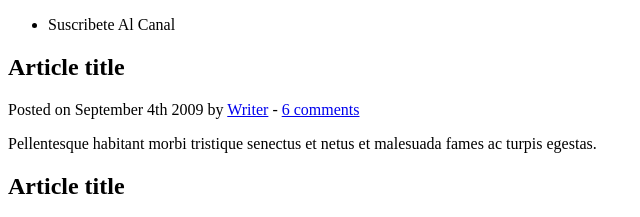
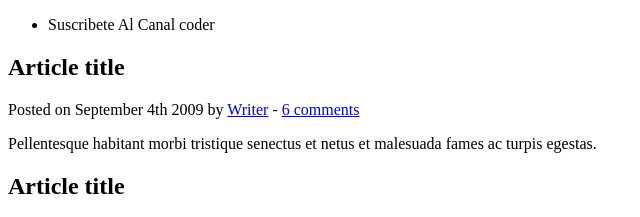
Before and after one commit to bonanza1958/demo-repo2, a plain HTML site: page index.html in a window 1280 px wide. Shown: the top 217 px of the page, 0-640 px from the left. Drawn offline with Linux system fonts and the light colour scheme.

Commit message:
se modifico index.html la palabra coder

```diff
--- a/index.html
+++ b/index.html
@@ -11,7 +11,7 @@
 	<header>
 		<nav>
 			<ul>
-				<li>Suscribete Al Canal</li>
+				<li>Suscribete Al Canal coder</li>
 			</ul>
 		</nav>
 	</header>
```
